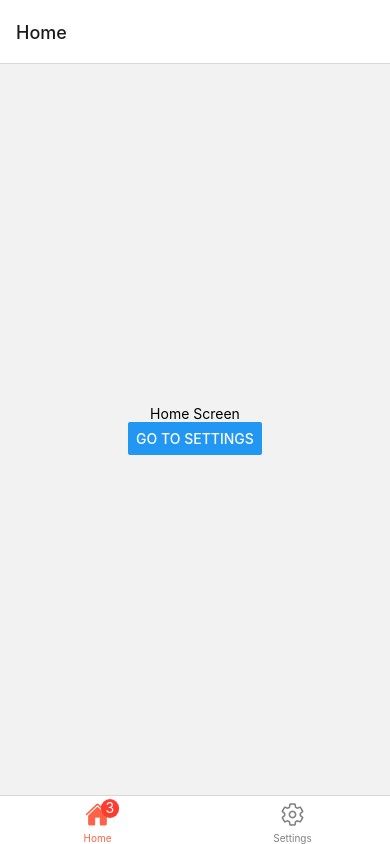
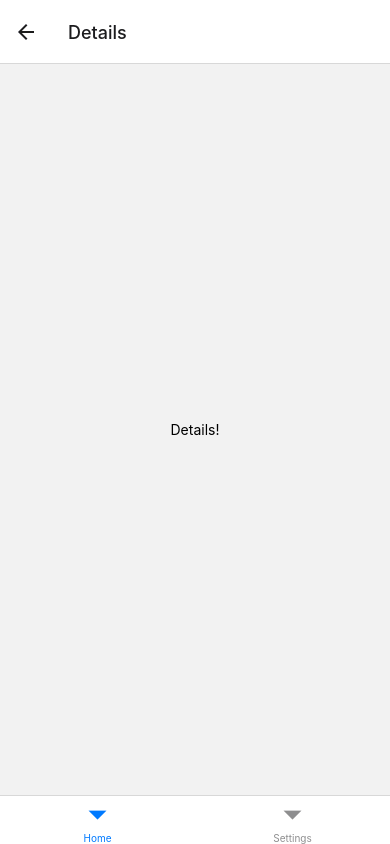
Before and after one commit to nguyenvanhuy1998/huyrnproject, a React Native app: screen /Details in a window 390 px wide. Built offline with nearby package versions, Linux system fonts and the light colour scheme.

Commit message:
A stack navigator for each tab

```diff
--- a/App.tsx
+++ b/App.tsx
@@ -2,36 +2,37 @@
 import React from 'react';
 import {NavigationContainer} from '@react-navigation/native';
 import {createBottomTabNavigator} from '@react-navigation/bottom-tabs';
-import {HomeScreen, SettingsScreen} from './src/screens';
-import Ionicons from 'react-native-vector-icons/Ionicons';
+import {createNativeStackNavigator} from '@react-navigation/native-stack';
+import {DetailsScreen, HomeScreen, SettingsScreen} from './src/screens';
 
 const Tab = createBottomTabNavigator();
-
+const HomeStack = createNativeStackNavigator();
+const SettingsStack = createNativeStackNavigator();
+const HomeStackScreen = () => {
+  return (
+    <HomeStack.Navigator>
+      <HomeStack.Screen name="Home" component={HomeScreen} />
+      <HomeStack.Screen name="Details" component={DetailsScreen} />
+    </HomeStack.Navigator>
+  );
+};
+const SettingsStackScreen = () => {
+  return (
+    <SettingsStack.Navigator>
+      <SettingsStack.Screen name="Settings" component={SettingsScreen} />
+      <SettingsStack.Screen name="Details" component={DetailsScreen} />
+    </SettingsStack.Navigator>
+  );
+};
 const App = () => {
   return (
     <NavigationContainer>
       <Tab.Navigator
-        screenOptions={({route}) => ({
-          tabBarIcon: ({focused, color, size}) => {
-            let iconName = '';
-
-            if (route.name === 'Home') {
-              iconName = focused ? 'home' : 'home-outline';
-            } else if (route.name === 'Settings') {
-              iconName = focused ? 'settings' : 'settings-outline';
-            }
-            // You can return any component that you like here!
-            return <Ionicons name={iconName} size={size} color={color} />;
-          },
-          tabBarActiveTintColor: 'tomato',
-          tabBarInactiveTintColor: 'gray',
-        })}>
-        <Tab.Screen
-          name="Home"
-          component={HomeScreen}
-          options={{tabBarBadge: 3}}
-        />
-        <Tab.Screen name="Settings" component={SettingsScreen} />
+        screenOptions={{
+          headerShown: false,
+        }}>
+        <Tab.Screen name="Home" component={HomeStackScreen} />
+        <Tab.Screen name="Settings" component={SettingsStackScreen} />
       </Tab.Navigator>
     </NavigationContainer>
   );
--- a/src/screens/DetailsScreen/DetailsScreen.tsx
+++ b/src/screens/DetailsScreen/DetailsScreen.tsx
@@ -4,11 +4,7 @@
 const DetailsScreen = ({navigation}) => {
   return (
     <View style={styles.container}>
-      <Text>DetailsScreen</Text>
-      <Button
-        title="Go to Details... again"
-        onPress={() => navigation.push('Details')}
-      />
+      <Text>Details!</Text>
     </View>
   );
 };
--- a/src/screens/Home/HomeScreen.tsx
+++ b/src/screens/Home/HomeScreen.tsx
@@ -6,8 +6,8 @@
     <View style={styles.container}>
       <Text>Home Screen</Text>
       <Button
-        title="Go to Settings"
-        onPress={() => navigation.navigate('Settings')}
+        title="Go to Details"
+        onPress={() => navigation.navigate('Details')}
       />
     </View>
   );
--- a/src/screens/Settings/SettingsScreen.tsx
+++ b/src/screens/Settings/SettingsScreen.tsx
@@ -5,7 +5,10 @@
   return (
     <View style={styles.container}>
       <Text>SettingsScreen</Text>
-      <Button title="Go to Home" onPress={() => navigation.navigate('Home')} />
+      <Button
+        title="Go to Details"
+        onPress={() => navigation.navigate('Details')}
+      />
     </View>
   );
 };
```
